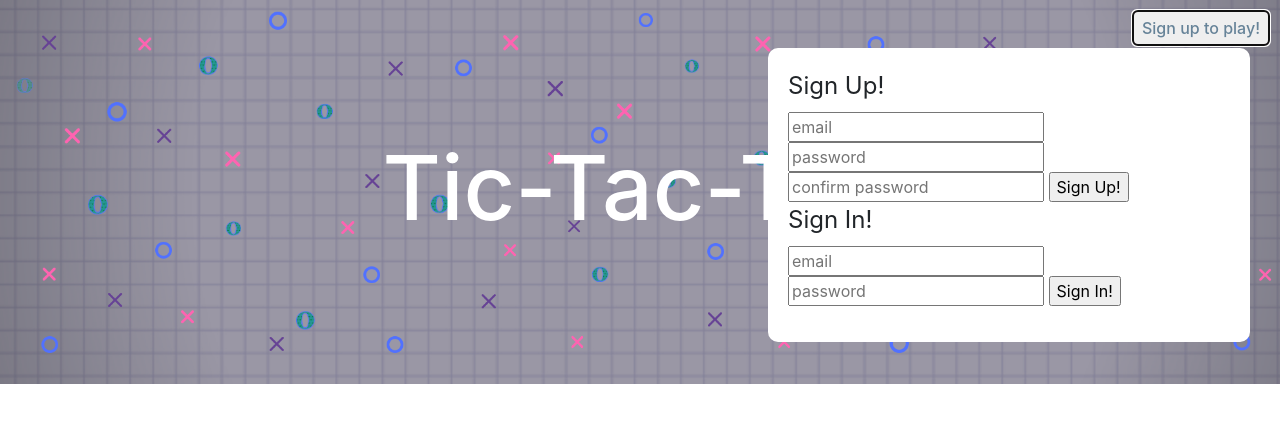
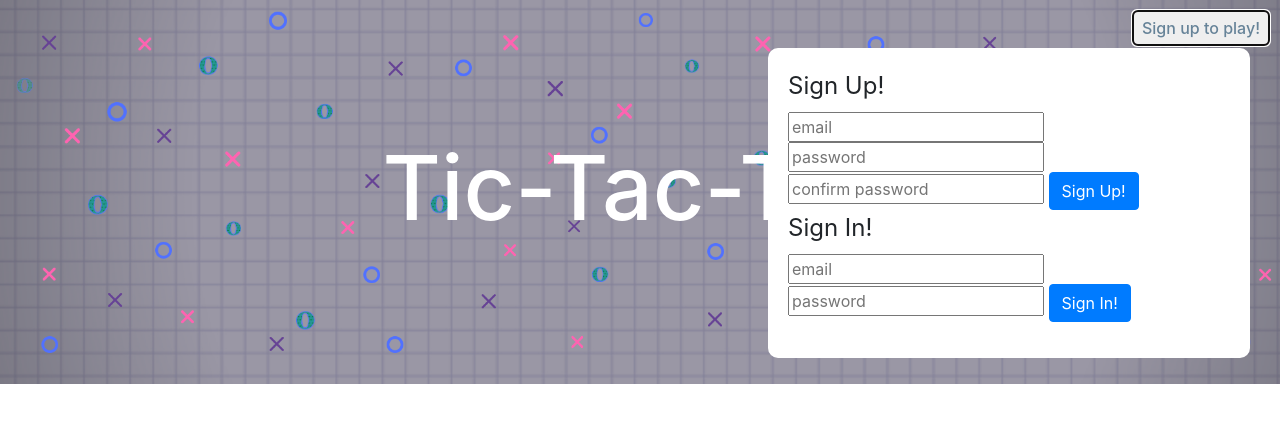
Before and after one commit to JeanaDeLaire/tic-tac-toe-client, a website built with webpack: page index.html in a window 1280 px wide. Both pictures are taken after a click on the button "Sign up to play!". Built offline with nearby package versions, Linux system fonts and the light colour scheme.

Commit message:
refactor commences

```diff
--- a/assets/scripts/app.js
+++ b/assets/scripts/app.js
@@ -10,6 +10,7 @@ const authEvents = require('./auth/events.js')
 const gameEvents = require('./game/events.js')
 
 $(() => {
+  // triggers sign up auth form on click
   $('#sidebar').click(function () {
     $('.show-hide').toggle()
   })
--- a/assets/styles/index.scss
+++ b/assets/styles/index.scss
@@ -51,6 +51,7 @@ button {
   padding: 20px;
   position: fixed;
   z-index: 1;
+  overflow: scroll;
 }
 
 #allStats {
--- a/index.html
+++ b/index.html
@@ -14,11 +14,13 @@
     </head>
     <body>
 
-  <!-- <div class="header-image" style="background-image: url('../public/header.png');"> -->
+        <!-- header image -->
       <div class="header-image" style="background-image: url('public/headerimg.png');">
           <div class="toggle">
             <button id="sidebar">Sign up to play!</button>
           </div>
+
+          <!-- Signup Auth -->
           <div class="show-hide">
             <div id="api-login">
                   <form id="sign-up">
@@ -26,24 +28,26 @@
                     <input name="credentials[email]" type="text" placeholder="email">
                     <input name="credentials[password]" type="password" placeholder="password">
                     <input name="credentials[password_confirmation]" type="password" placeholder="confirm password">
-              <input type="submit" value="Sign Up!"/>
+                    <input class="btn btn-primary" type="submit" value="Sign Up!"/>
                   </form>
                   <form id="sign-in">
                     <legend>Sign In!</legend>
                     <input name="credentials[email]" type="text" placeholder="email">
                     <input name="credentials[password]" type="password" placeholder="password">
-              <input type="submit" value="Sign In!"/>
+                    <input class="btn btn-primary" type="submit" value="Sign In!"/>
                   </form>
                     <p id="message"></p>
                 </div>
               </div>
 
+              <!-- Signed in Navbar -->
               <div class="toggle-2">
                 <button id="create-game">New Game</button>
                 <button id="game-history">Game History</button>
                 <button id="sidebar-2">Profile</button>
               </div>
 
+              <!-- Game History -->
               <div class="show-hide-3">
                 <div id="api-game">
                   <h4 class="game-history"></h4>
@@ -52,31 +56,27 @@
                 </div>
               </div>
 
+              <!-- Change Password & Signout  -->
               <div class="show-hide-2">
                 <div id="api-logout">
                       <form id="change-password">
                         <legend>Change Password!</legend>
                         <input type="password" name="passwords[old]" type="password" placeholder="Old Password">
                         <input type="password" name="passwords[new]" type="password" placeholder="New Password">
-                  <input type="submit" value="Change Password!">
+                        <input class="btn btn-primary" type="submit" value="Change Password!">
                       </form>
                       <button id="sign-out" type="submit">Sign Out!</button>
                       <p id="message-2"></p>
                   </div>
                 </div>
 
+                <!-- Header Title -->
           <div class="hero-text">
             <h1 id="title">Tic-Tac-Toe</h1>
           </div>
       </div>
-<!--
-<div class="fight"> -->
-  <!-- <div id="x-animation"><img class="x-fight animation" src="../public/xAnimation.png" alt="X Image"></div> -->
-    <!-- <div id="x-sword"><img id="x-swords" src="../public/xSword.png" alt="X sword"></div> -->
-  <!-- <div id="o-sword"><img id="o-swords" src="../public/oSword.png" alt="O sword"></div> -->
-  <!-- <div id="o-animation"><img class="o-fight animation" src="../public/oAnimation.png" alt="O Image"></div>
-  </div> -->
 
+      <!-- Gameboard -->
       <div class="grid-container">
         <div class="grid-item" id="item-a" data-r=0 data-c=0><h1 class="grid-text"></h1></div>
         <div class="grid-item" id="item-b" data-r=0 data-c=1><h1 class="grid-text"></h1></div>
@@ -89,16 +89,10 @@
         <div class="grid-item" id="item-i" data-r=2 data-c=2><h1 class="grid-text"></h1></div>
       </div>
 
+      <!-- Scoreboard -->
       <div class="scoreboard">
       <h2 class="scores"></h2>
       </div>
-<!-- <div>
-<button id="create-game">New Game</button>
-<button id="game-history">Game History</button>
-<div class="game-alerts">
-  <p id="stats"></p>
-</div>
-</div> -->
 
     </body>
 
```
Lines whose indentation alone changed are shown as unchanged.
